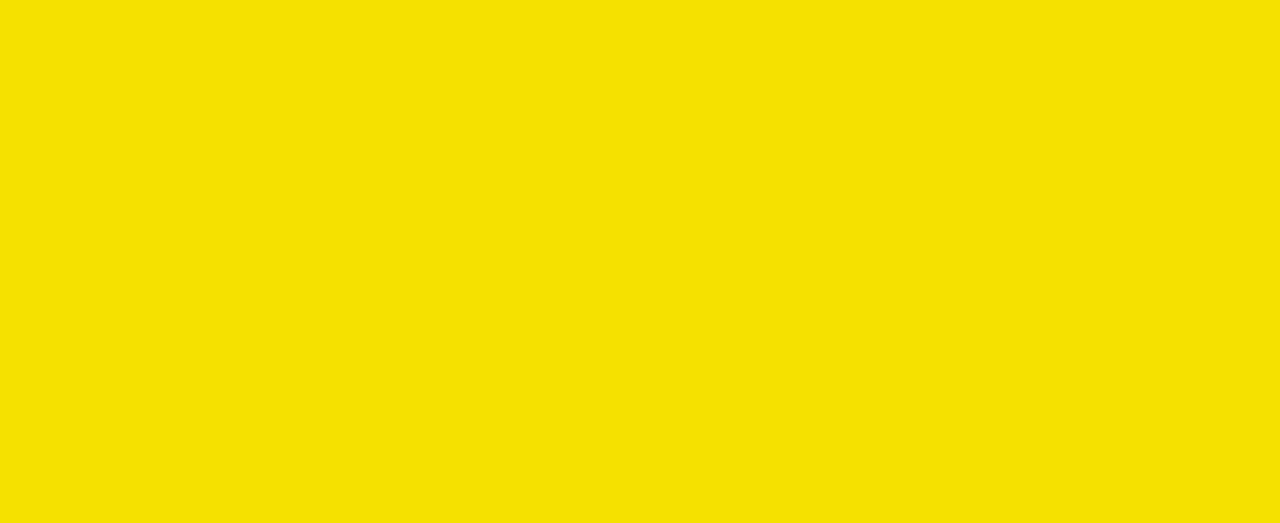
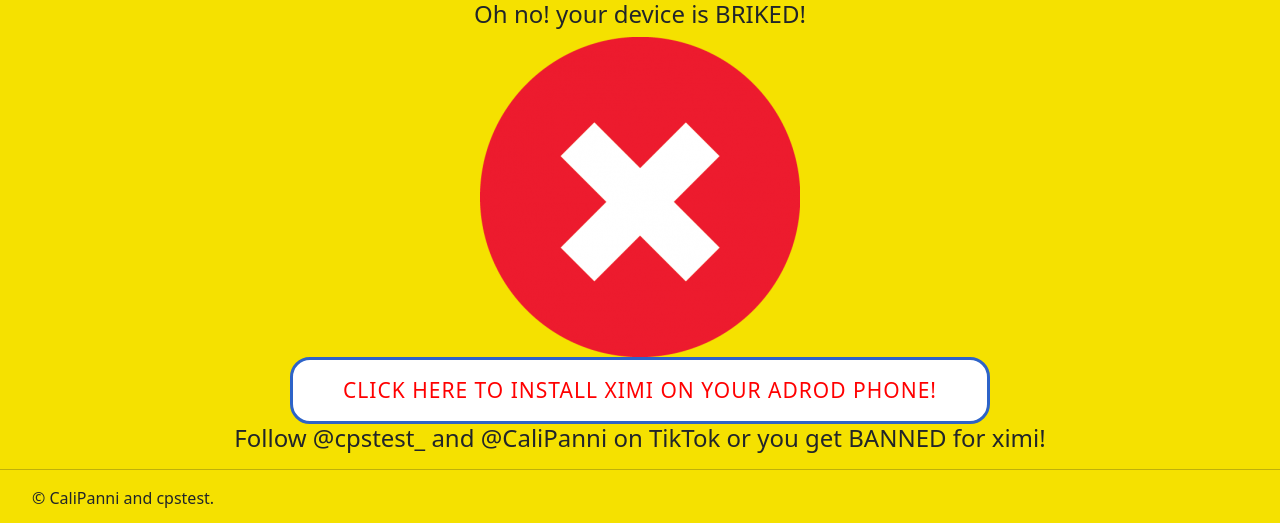
Before and after one commit to CaliPanni/ximiweb, a plain HTML site: page brik.html in a window 1280 px wide. Shown: the top 523 px of the page. Drawn offline with nearby package versions, Linux system fonts and the light colour scheme.

Commit message:
fix some cos

```diff
--- a/brik.html
+++ b/brik.html
@@ -5,25 +5,24 @@
   <script src="https://cdn.jsdelivr.net/npm/@popperjs/core@2.11.6/dist/umd/popper.min.js" integrity="sha384-oBqDVmMz9ATKxIep9tiCxS/Z9fNfEXiDAYTujMAeBAsjFuCZSmKbSSUnQlmh/jp3" crossorigin="anonymous"></script>
   <script src="https://cdn.jsdelivr.net/npm/bootstrap@5.2.1/dist/js/bootstrap.min.js" integrity="sha384-7VPbUDkoPSGFnVtYi0QogXtr74QeVeeIs99Qfg5YCF+TidwNdjvaKZX19NZ/e6oz" crossorigin="anonymous"></script>
   <link rel="shortcut icon" href="media/images/Xiaomi_logo_(2021-).svg.png">
+  <link rel="stylesheet" type="text/css" href="buttons.css">
     <title>OH NO!</title>
-    <link rel="stylesheet" type="text/css" href="buttons.css">
+
 </head>
 <body>
     <!--Sfondo e logo-->
     <body style="background-color:#f5e100">
       <audio loop autoplay>
-
-        <audio id="meow-audio" loop hidden>
-            <source src="media/sounds/ximi.mp3" type="audio/mp3">
+        <source src="media/sounds/earrape.mp3" type="audio/mp3">
          </audio>
             <center>
-
             </a>
             <h4>Oh no! your device is BRIKED!</h4>
             <img src="media/images/error-icon-4.png"</img>
             <br>
             <a href="https://github.com/CaliPanni/XIMI-INSTALLER/releases/download/apk/ximiinstallerpro.apk">
-              <button type="button" name="install">CLICK HERE TO INSTALL XIMI TO YOUR ADROD!</button>
+              <button type="button" name="install">CLICK HERE TO INSTALL XIMI ON YOUR ADROD PHONE!</button>
+              </a>
             <h4>Follow @cpstest_ and @CaliPanni on TikTok or you get BANNED for ximi!</h4>
           </center>
 
--- a/buttons.css
+++ b/buttons.css
@@ -1,6 +1,6 @@
 button {
-			color: #ff7300;
-			background-color: #00fbff;
+			color: #ff0000;
+			background-color: #ffffff;
 			font-size: 21px;
 			border: 3px solid #2d63c8;
 			border-radius: 20px;
```
Lines whose indentation alone changed are shown as unchanged.
